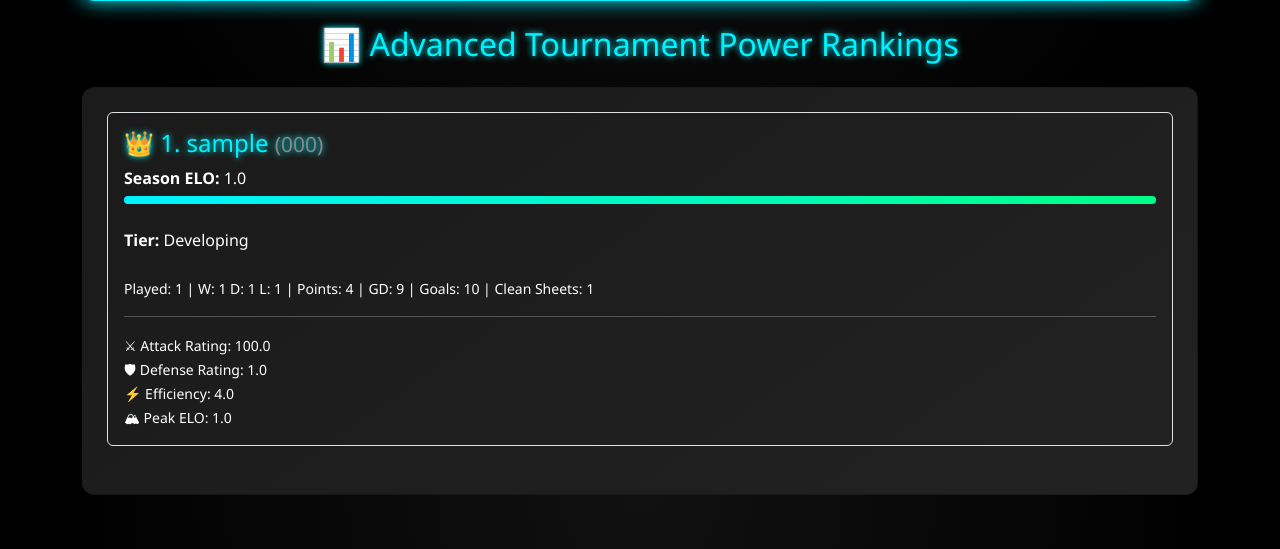
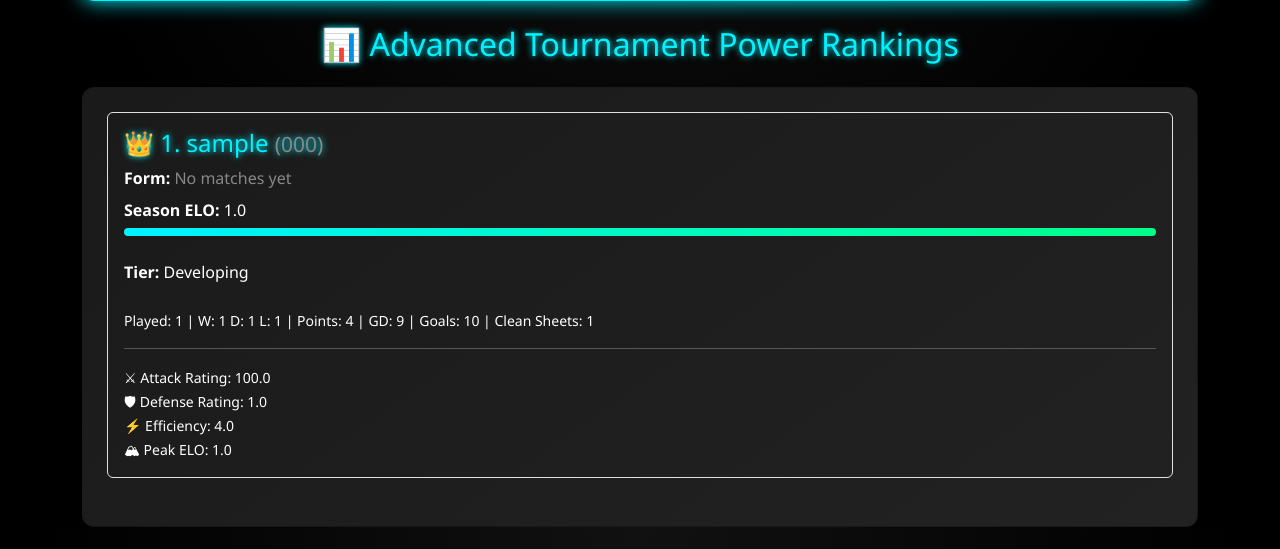
Before and after one commit to Hamza-dev001/football-tournament, a Flask app: page /analytics in a window 1280 px wide. Shown: the part 251-800 px from the top of the page. Run offline with Flask 3, Linux system fonts and the light colour scheme; tables that the repository leaves empty hold one stand-in row (values such as "Sample post").

Commit message:
Restore Last-3 Form using EloHistory, displayed on Analytics page

```diff
--- a/app/services/analytics_service.py
+++ b/app/services/analytics_service.py
@@ -1,4 +1,4 @@
-from ..models import Player, get_active_season
+from ..models import Player, EloHistory, get_active_season
 from .elo_engine import EloEngine
 
 
@@ -36,6 +36,25 @@
         return "Developing"
 
     @staticmethod
+    def get_last_3_form(player_id):
+        """
+        Returns the player's most recent 3 results as a list, e.g. ["W", "W", "L"],
+        ordered oldest to newest (so it reads left-to-right chronologically).
+        Uses EloHistory.result, which is already recorded for every processed match
+        (group and knockout). Returns an empty list if the player has no history yet.
+        """
+        rows = (
+            EloHistory.query
+            .filter_by(player_id=player_id, is_voided=False)
+            .order_by(EloHistory.created_at.desc())
+            .limit(3)
+            .all()
+        )
+        results = [row.result for row in rows]
+        results.reverse()  # oldest -> newest, left to right
+        return results
+
+    @staticmethod
     def get_power_rankings():
         """Current-season live rankings, driven by PlayerSeasonRating."""
         season = get_active_season()
@@ -62,6 +81,7 @@
                 "defense_rating": AnalyticsService.calculate_defense_rating(season_rating),
                 "efficiency": AnalyticsService.calculate_efficiency(season_rating),
                 "tier": AnalyticsService.assign_tier(season_rating.current_elo),
+                "form": AnalyticsService.get_last_3_form(player.id),
             })
 
         rankings.sort(key=lambda x: x["elo"], reverse=True)
--- a/app/templates/analytics.html
+++ b/app/templates/analytics.html
@@ -13,6 +13,24 @@
             {{ loop.index }}. {{ entry.player.username }}
             <small style="color:#888;">({{ entry.player.player_code }})</small>
         </h4>
+
+        <!-- ✅ Last 3 Form -->
+        <div class="mb-2">
+            <strong>Form:</strong>
+            {% if entry.form %}
+                {% for result in entry.form %}
+                    {% if result == "W" %}
+                        <span style="background:#00ff88; color:#000; font-weight:bold; padding:3px 9px; border-radius:5px; margin-right:4px;">W</span>
+                    {% elif result == "D" %}
+                        <span style="background:#ffc107; color:#000; font-weight:bold; padding:3px 9px; border-radius:5px; margin-right:4px;">D</span>
+                    {% else %}
+                        <span style="background:#ff4444; color:#fff; font-weight:bold; padding:3px 9px; border-radius:5px; margin-right:4px;">L</span>
+                    {% endif %}
+                {% endfor %}
+            {% else %}
+                <span style="color:#888;">No matches yet</span>
+            {% endif %}
+        </div>
 
         <!-- ✅ Animated ELO -->
         <strong>Season ELO:</strong>
```
